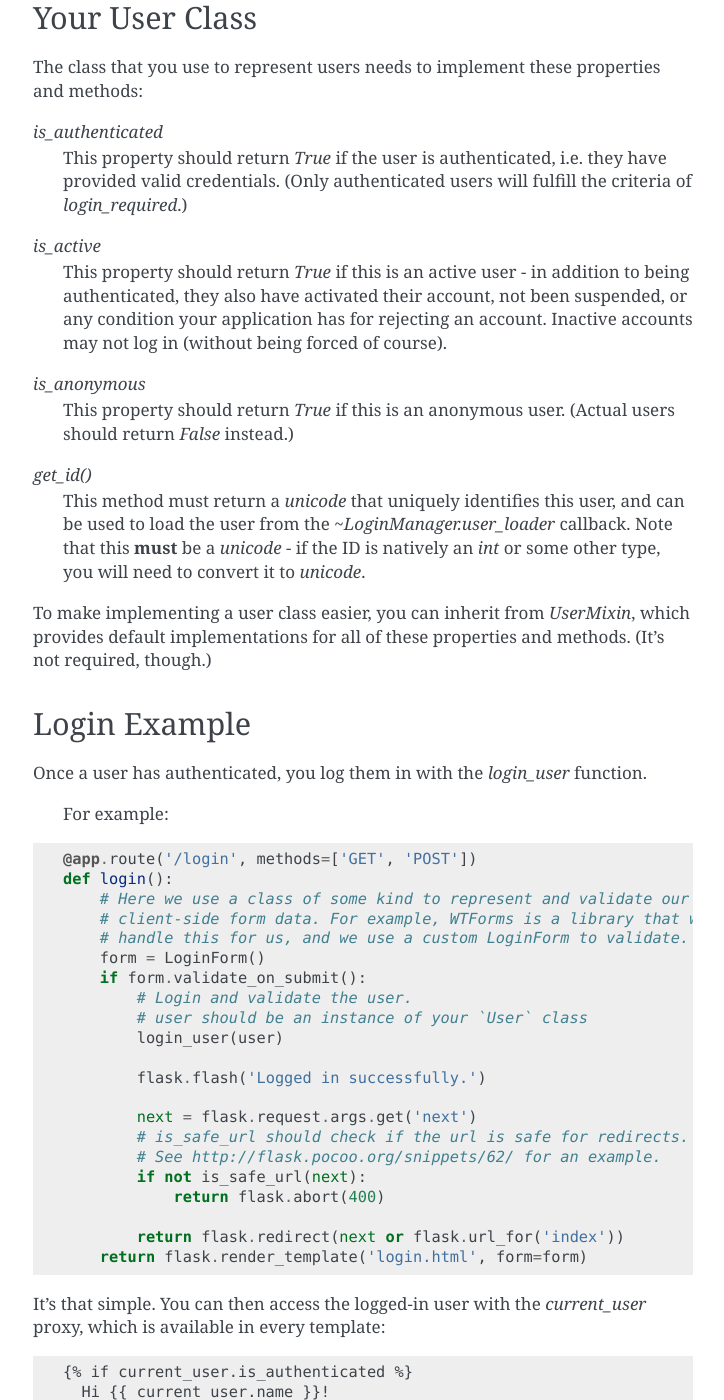
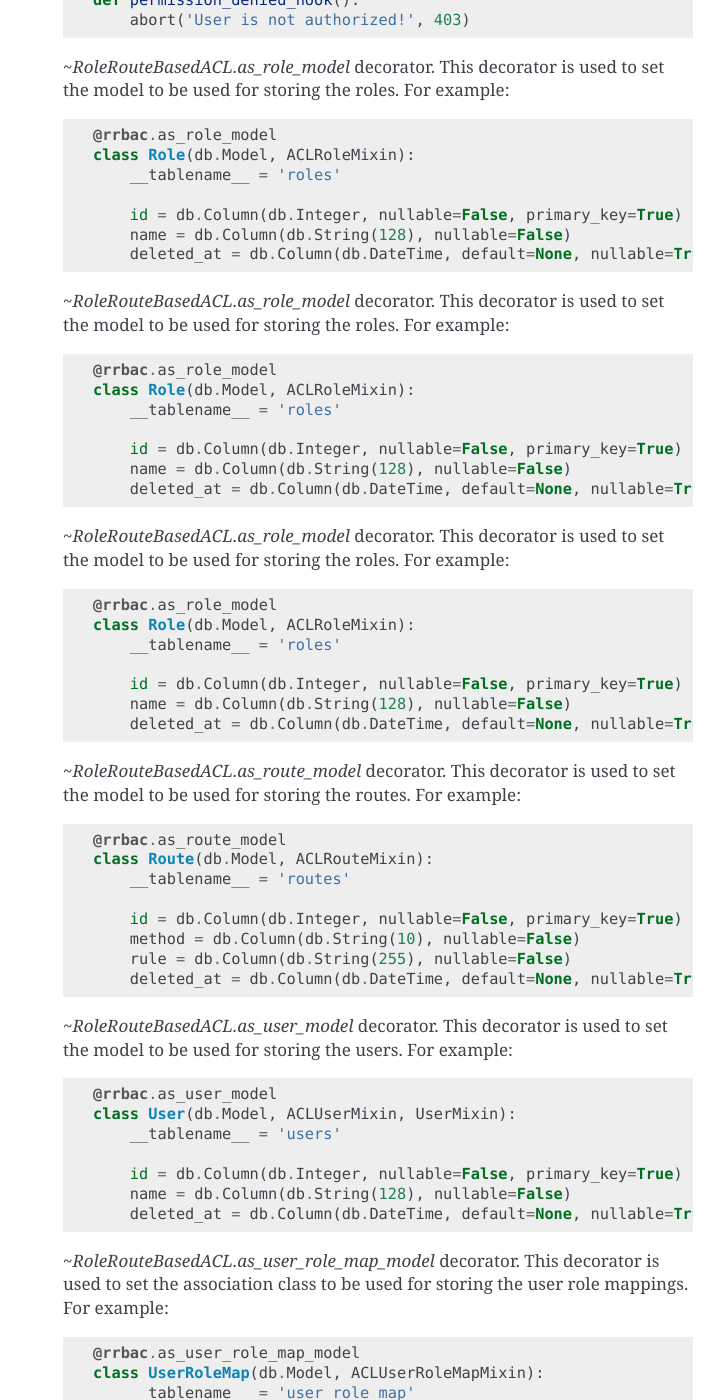
Before and after one commit to dhruv-aggarwal/flask-rrbac, a Sphinx documentation site: the page built from source/index.rst, in a window 1280 px wide and 1400 px high, scrolled down 1770 px. Shown: the whole window, without its empty margins (387-1111 px from the left). Built offline with Sphinx 7.4.7, drawn with Linux system fonts in a browser that asks for light colours; some of the changed text lies outside the part shown.

Commit message:
Update Documentation

```diff
--- a/source/index.rst
+++ b/source/index.rst
@@ -14,10 +14,13 @@
 
 However, it does not:
 
-- Impose a particular database or other storage method on you. You are
-  entirely in charge of how the user is loaded.
+- Impose a particular database or other storage method on you.
 - Create the reqiured models for you.
 - Make the required entries for you in the database.
+
+
+Table Of Contents
+
 
 .. contents::
    :local:
@@ -74,6 +77,140 @@
         def permission_denied_hook():
             abort('User is not authorized!', 403)
 
+    `~RoleRouteBasedACL.as_role_model` decorator.
+    This decorator is used to set the model to be used for storing the roles.
+    For example::
+
+        @rrbac.as_role_model
+        class Role(db.Model, ACLRoleMixin):
+            __tablename__ = 'roles'
+
+            id = db.Column(db.Integer, nullable=False, primary_key=True)
+            name = db.Column(db.String(128), nullable=False)
+            deleted_at = db.Column(db.DateTime, default=None, nullable=True)
+
+
+    `~RoleRouteBasedACL.as_role_model` decorator.
+    This decorator is used to set the model to be used for storing the roles.
+    For example::
+
+        @rrbac.as_role_model
+        class Role(db.Model, ACLRoleMixin):
+            __tablename__ = 'roles'
+
+            id = db.Column(db.Integer, nullable=False, primary_key=True)
+            name = db.Column(db.String(128), nullable=False)
+            deleted_at = db.Column(db.DateTime, default=None, nullable=True)
+
+
+    `~RoleRouteBasedACL.as_role_model` decorator.
+    This decorator is used to set the model to be used for storing the roles.
+    For example::
+
+        @rrbac.as_role_model
+        class Role(db.Model, ACLRoleMixin):
+            __tablename__ = 'roles'
+
+            id = db.Column(db.Integer, nullable=False, primary_key=True)
+            name = db.Column(db.String(128), nullable=False)
+            deleted_at = db.Column(db.DateTime, default=None, nullable=True)
+
+    `~RoleRouteBasedACL.as_route_model` decorator.
+    This decorator is used to set the model to be used for storing the routes.
+    For example::
+
+        @rrbac.as_route_model
+        class Route(db.Model, ACLRouteMixin):
+            __tablename__ = 'routes'
+
+            id = db.Column(db.Integer, nullable=False, primary_key=True)
+            method = db.Column(db.String(10), nullable=False)
+            rule = db.Column(db.String(255), nullable=False)
+            deleted_at = db.Column(db.DateTime, default=None, nullable=True)
+
+    `~RoleRouteBasedACL.as_user_model` decorator.
+    This decorator is used to set the model to be used for storing the users.
+    For example::
+
+        @rrbac.as_user_model
+        class User(db.Model, ACLUserMixin, UserMixin):
+            __tablename__ = 'users'
+
+            id = db.Column(db.Integer, nullable=False, primary_key=True)
+            name = db.Column(db.String(128), nullable=False)
+            deleted_at = db.Column(db.DateTime, default=None, nullable=True)
+
+    `~RoleRouteBasedACL.as_user_role_map_model` decorator.
+    This decorator is used to set the association class
+    to be used for storing the user role mappings.
+    For example::
+
+        @rrbac.as_user_role_map_model
+        class UserRoleMap(db.Model, ACLUserRoleMapMixin):
+            __tablename__ = 'user_role_map'
+
+            id = db.Column(db.Integer, nullable=False, primary_key=True)
+            user_id = db.Column(
+                db.Integer,
+                db.ForeignKey('users.id'),
+                nullable=False
+            )
+            role_id = db.Column(
+                db.Integer,
+                db.ForeignKey('roles.id'),
+                nullable=False
+            )
+            deleted_at = db.Column(db.DateTime, default=None, nullable=True)
+
+            user = db.relationship(
+                'User', backref=db.backref(
+                    'user_role_map_entries',
+                    cascade='all,delete-orphan'
+                )
+            )
+            role = db.relationship(
+                'Role', backref=db.backref(
+                    'user_role_map_entries',
+                    cascade='all,delete-orphan'
+                )
+            )
+
+    `~RoleRouteBasedACL.as_role_route_map_model` decorator.
+    This decorator is used to set the association class
+    to be used for storing the role route mappings.
+    For example::
+
+        @rrbac.as_role_route_map_model
+        class RoleRouteMap(db.Model, ACLRoleRouteMapMixin):
+            __tablename__ = 'role_route_map'
+
+            id = db.Column(db.Integer, nullable=False, primary_key=True)
+            route_id = db.Column(
+                db.Integer,
+                db.ForeignKey('routes.id'),
+                nullable=False
+            )
+            role_id = db.Column(
+                db.Integer,
+                db.ForeignKey('roles.id'),
+                nullable=False
+            )
+            deleted_at = db.Column(db.DateTime, default=None, nullable=True)
+
+            route = db.relationship(
+                'Route', backref=db.backref(
+                    'role_route_map_entries',
+                    cascade='all,delete-orphan'
+                )
+            )
+            role = db.relationship(
+                'Role', backref=db.backref(
+                    'role_route_map_entries',
+                    cascade='all,delete-orphan'
+                )
+            )
+
+
 Your User Class
 ===============
 The class that you use to represent users needs to implement these properties
@@ -84,87 +221,96 @@
     have provided valid credentials. (Only authenticated users will fulfill
     the criteria of `login_required`.)
 
-`is_active`
-    This property should return `True` if this is an active user - in addition
-    to being authenticated, they also have activated their account, not been
-    suspended, or any condition your application has for rejecting an account.
-    Inactive accounts may not log in (without being forced of course).
-
-`is_anonymous`
-    This property should return `True` if this is an anonymous user. (Actual
-    users should return `False` instead.)
-
-`get_id()`
-    This method must return a `unicode` that uniquely identifies this user,
-    and can be used to load the user from the `~LoginManager.user_loader`
-    callback. Note that this **must** be a `unicode` - if the ID is natively
-    an `int` or some other type, you will need to convert it to `unicode`.
-
 To make implementing a user class easier, you can inherit from `UserMixin`,
 which provides default implementations for all of these properties and methods.
 (It's not required, though.)
-
-Login Example
-=============
-
-Once a user has authenticated, you log them in with the `login_user`
-function.
-
-    For example:
-
-.. code-block:: python
-
-    @app.route('/login', methods=['GET', 'POST'])
-    def login():
-        # Here we use a class of some kind to represent and validate our
-        # client-side form data. For example, WTForms is a library that will
-        # handle this for us, and we use a custom LoginForm to validate.
-        form = LoginForm()
-        if form.validate_on_submit():
-            # Login and validate the user.
-            # user should be an instance of your `User` class
-            login_user(user)
-
-            flask.flash('Logged in successfully.')
-
-            next = flask.request.args.get('next')
-            # is_safe_url should check if the url is safe for redirects.
-            # See http://flask.pocoo.org/snippets/62/ for an example.
-            if not is_safe_url(next):
-                return flask.abort(400)
-
-            return flask.redirect(next or flask.url_for('index'))
-        return flask.render_template('login.html', form=form)
-
-It's that simple. You can then access the logged-in user with the
-`current_user` proxy, which is available in every template::
-
-    {% if current_user.is_authenticated %}
-      Hi {{ current_user.name }}!
-    {% endif %}
-
-Views that require your users to be logged in can be
-decorated with the `login_required` decorator::
-
-    @app.route("/settings")
-    @login_required
-    def settings():
-        pass
-
-When the user is ready to log out::
-
-    @app.route("/logout")
-    @login_required
-    def logout():
-        logout_user()
-        return redirect(somewhere)
-
-They will be logged out, and any cookies for their session will be cleaned up.
+This class should also inherit sqlalchemy's Model class (db.Model).
+Check test.py for example implementation
 
 
-API Documentation
-=================
-This documentation is automatically generated from Flask-Login's source code.
+Your Role Class
+===============
+The class that you use to represent roles needs to implement these properties
+and methods:
+
+`is_deleted`
+    This property should return `True` if the user is deleted
+
+You can inherit from `ACLRoleMixin`, which provides default implementations
+for all of these properties and methods.
+(It's not required, though.)
+This class should also inherit sqlalchemy's Model class (db.Model).
+Check test.py for example implementation
+
+
+Your Route Class
+===============
+The class that you use to represent routes (paths/rules) needs to implement
+these properties and methods:
+
+`is_deleted`
+    This property should return `True` if the user is deleted
+
+`get_method`
+    This property should return the request method for this rule
+
+`get_rule`
+    This property should return the url rule for which this route entry was
+    created.
+
+You can inherit from `ACLRouteMixin`, which provides default implementations
+for all of these properties and methods.
+(It's not required, though.)
+This class should also inherit sqlalchemy's Model class (db.Model).
+Check test.py for example implementation
+
+
+Your UserRoleMap Class
+===============
+The class that you use to represent the mapping between user and role.
+This is an association class and it needs to implement these properties and methods:
+
+`is_deleted`
+    This property should return `True` if the user is deleted
+
+`get_id`
+    This property should return the id for this entry
+
+`role`
+    The role attached to this map entry
+
+`user`
+    The user attached to this map entry
+
+You can inherit from `ACLUserRoleMapMixin`, which provides default implementations
+for all of these properties and methods.
+(It's not required, though.)
+This class should also inherit sqlalchemy's Model class (db.Model).
+Check test.py for example implementation
+
+
+Your RoleRouteMap Class
+===============
+The class that you use to represent the mapping between route and role.
+This is an association class and it needs to implement these properties and methods:
+
+`is_deleted`
+    This property should return `True` if the user is deleted
+
+`get_id`
+    This property should return the id for this entry
+
+`role`
+    The role attached to this map entry
+
+`route`
+    The route attached to this map entry
+
+You can inherit from `ACLRoleRouteMapMixin`, which provides default implementations
+for all of these properties and methods.
+(It's not required, though.)
+This class should also inherit sqlalchemy's Model class (db.Model).
+Check test.py for example implementation
 
 
 User Object Helpers
```
Also changed, not shown: README.md (+20 -1 lines), source/conf.py (line endings or trailing spaces), 5 other files.
